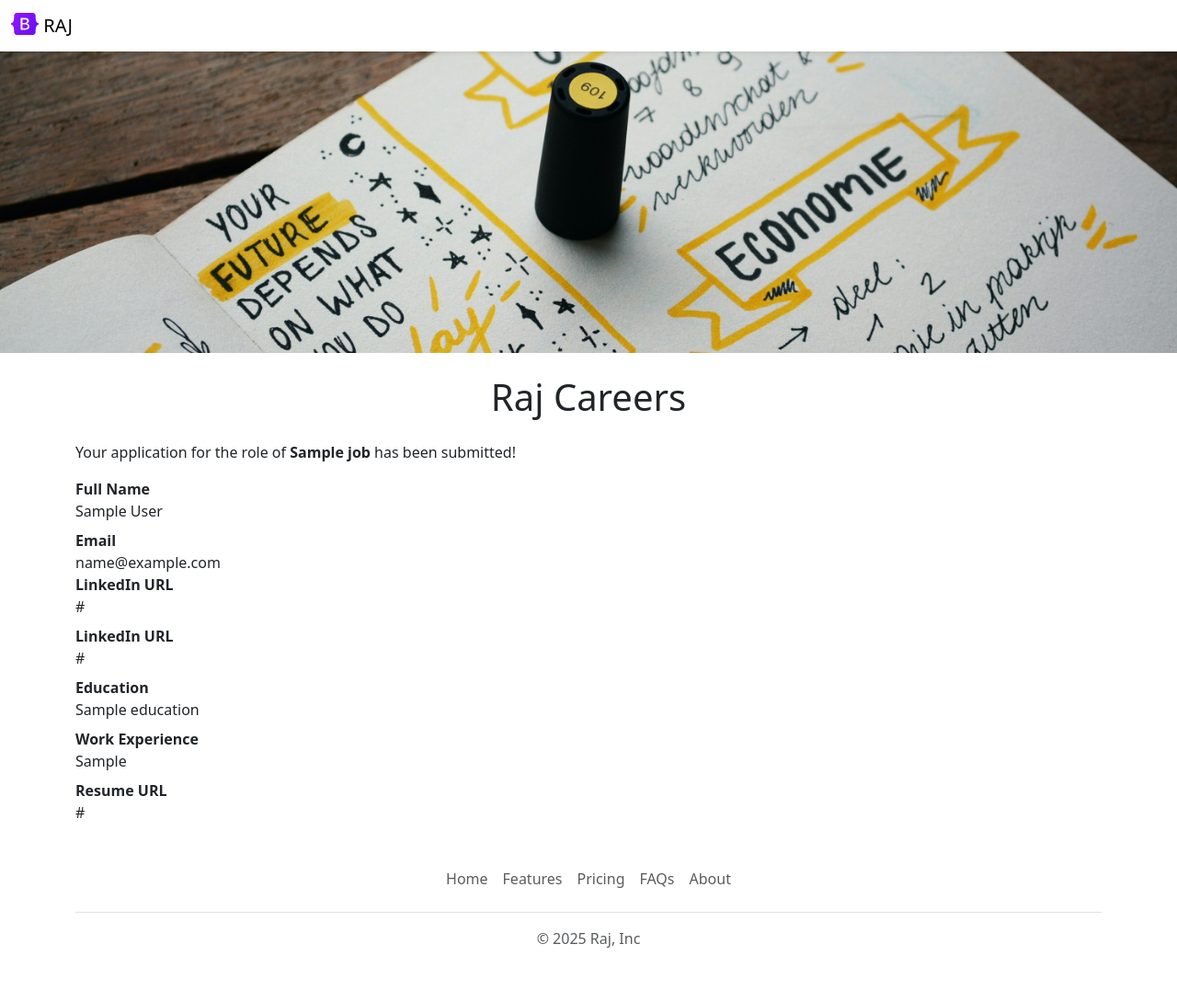
After one commit to Rajcodes08/Raj-career-website, a Flask app: template templates/application_submitted.html in a window 1280 px wide. The commit adds this page. Shown: the whole page at 92% size. Run offline with Flask 3, Linux system fonts and the light colour scheme; the template is opened without the code that fills it: most values are stand-ins (such as "Sample title", 1, 10 or a date in 2020).

Commit message:
able to apply to jobs(almost website complete)

```diff
--- a/app.py
+++ b/app.py
@@ -1,5 +1,5 @@
-from flask import Flask, render_template, jsonify # flask is module # Flask is a class
-from database import load_jobs_from_db,load_jobs_from_db # this function will load the jobs from the database
+from flask import Flask, render_template, jsonify, request # flask is module # Flask is a class
+from database import load_jobs_from_db,load_job_from_db, add_application_to_db # this function will load the jobs from the database
 
 app = Flask(__name__) # __name__ is a special variable in Python that holds the name of the current module load_jobs_from_db # this function will load the jobs from the database
 
@@ -22,12 +22,21 @@ def list_jobs():
 
 @app.route("/job/<id>")
 def show_job(id):
-    job = load_jobs_from_db(id)
+    job = load_job_from_db(id)
 
     if not job:
         return "Job not found", 404
-    #return jsonify(job) # this function will return the job with the given id in JSON format
-    return render_template('jobpage.html', job=job, company_name=' Raj ') # this function will return the job with the given id in HTML format
+
+    return render_template('jobpage.html', job=job)
+
+
+@app.route("/job/<id>/apply", methods =['post']) # this is the API endpoint that will handle the job application
+def apply_to_job(id):
+    data = dict(request.form) # this will get the data from the query string of the URL
+
+    job= load_job_from_db(id)
+    add_application_to_db(id, data)
+    return render_template('application_submitted.html', application=data, job=job) # this function will return the application submitted page in HTML format
 
 if __name__ == '__main__':
     app.run(host='0.0.0.0',debug=True)
--- /dev/null
+++ b/templates/application_submitted.html
@@ -0,0 +1,51 @@
+<!DOCTYPE html>
+<html>
+    <head>
+        <title>Application Submitted</title>
+        {% include 'bootstrap.html' %}
+    </head>
+    <body>
+        {% include 'nav.html' %}
+        {% include 'banner.html' %}
+
+
+        <div class="container">
+            <h1 class="text-center mt-2 mb-4">
+                Raj Careers
+            </h1>
+
+            <p>Your application for the role of <b>{{job['title']}}</b> has been submitted!</p>
+
+
+
+            <b>Full Name</b>
+            <div class="mb-2">{{application['full_name']}}</div>
+
+            <b>Email</b>
+            <div>{{application['email']}}</div>
+
+            <b>LinkedIn URL</b>
+            <div class="mb-2">{{application['linkedin_url']}}</div>
+
+            <b>LinkedIn URL</b>
+            <div class="mb-2">{{application['linkedin_url']}}</div>
+
+            <b>Education</b>
+            <div class="mb-2">{{application['education']}}</div>
+
+            <b>Work Experience</b>
+            <div class="mb-2">{{application['work_experience']}}</div>
+
+            <b>Resume URL</b>
+            <div class="mb-2">{{application['resume_url']}}</div>
+
+
+        </div>
+
+        {% include 'footer.html' %}
+
+
+
+
+    </body>
+</html>
--- a/templates/jobpage.html
+++ b/templates/jobpage.html
@@ -1,10 +1,12 @@
 <!DOCTYPE html>
 <html>
+
 <head>
     <title>{{job.title}} - RAJ CAREERS</title>
     {% include 'bootstrap.html' %}
 
 </head>
+
 <body>
     {% include 'nav.html' %}
     {% include 'banner.html' %}
@@ -30,9 +32,11 @@
         <p>{{job.requirements}}</p>
         <h3>Salary</h3>
         <p>{{job.currency}}{{job.salary}}</p>
+        {% include 'application_form.html' %}
     </div>
 
     {% include 'footer.html' %}
 
 </body>
+
 </html>
```
Also changed, not shown: database.py (+21 -7 lines), tempCodeRunnerFile.py (+5 -2 lines), templates/application_form.html (added, +39 -0 lines). Lines whose indentation alone changed are shown as unchanged.
